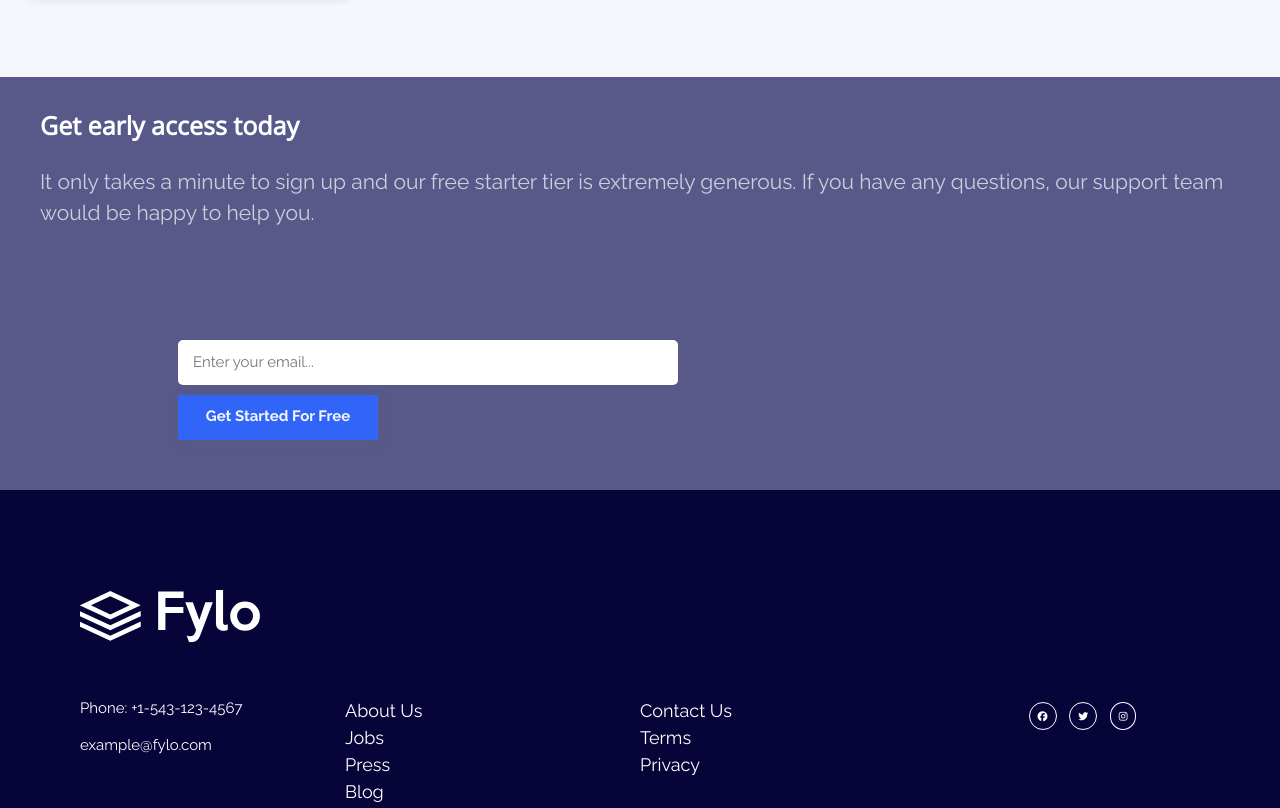
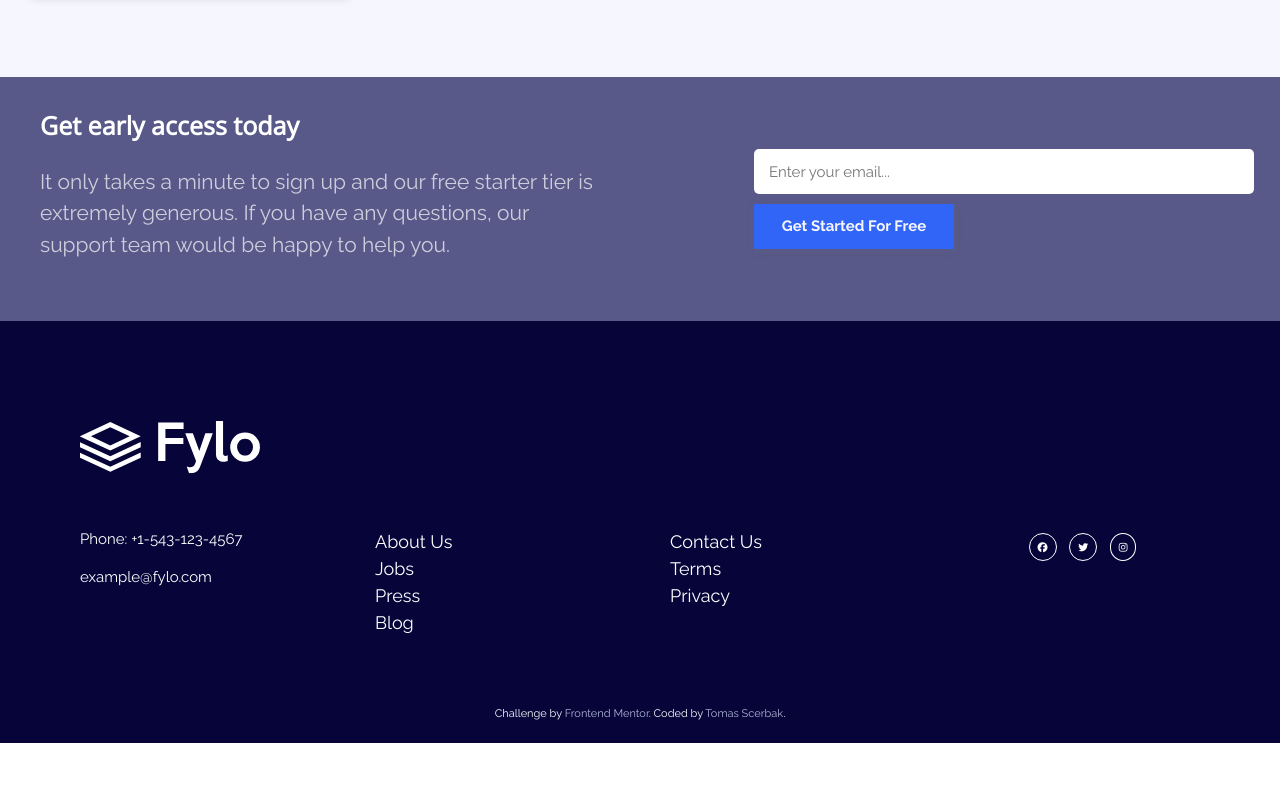
Before and after one commit to TomasScerbak/fylo-landing-page-with-two-column-layout, a plain HTML site: page index.html in a window 1280 px wide. Shown: the part 1308-2116 px from the top of the page. After the commit the page ends 2062 px from the top, so only its background shows below. Drawn offline with nearby package versions, Linux system fonts and the light colour scheme.

Commit message:
final adjustments

```diff
--- a/index.html
+++ b/index.html
@@ -144,7 +144,7 @@
           </div>
                 </div>
         </div>
-      <div class="callout--container">
+      <div class="container callout--container">
         <div class="callout">
           <h3 class="callout__heading">Get early access today</h3>
           <p class="callout__text">
--- a/styles.css
+++ b/styles.css
@@ -242,7 +242,7 @@ form {
     padding-left: 3rem;
   }
   .feature__background {
-    top: -12%;
+    top: -10%;
   }
 }
 /* Arrow */
@@ -341,6 +341,7 @@ form {
 .callout--form {
   width: 80%;
   margin: auto;
+  padding: 2rem;
 }
 @media screen and (min-width: 768px) {
   .callout {
@@ -382,9 +383,11 @@ footer {
 }
 .list--one {
   font-size: 1.5rem;
+  margin-left: 3rem;
 }
 .list--two {
   font-size: 1.5rem;
+  margin-left: 3rem;
 }
 .media--icons {
   text-align: center;
```
